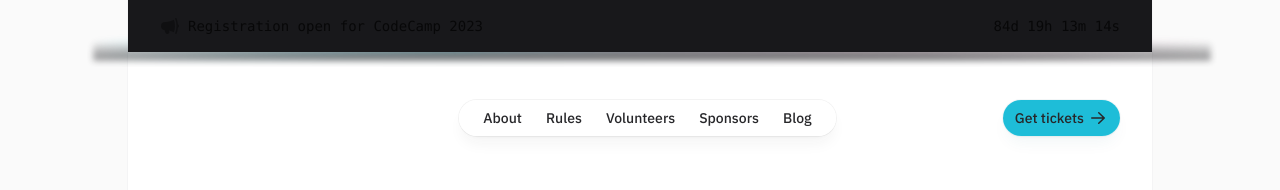
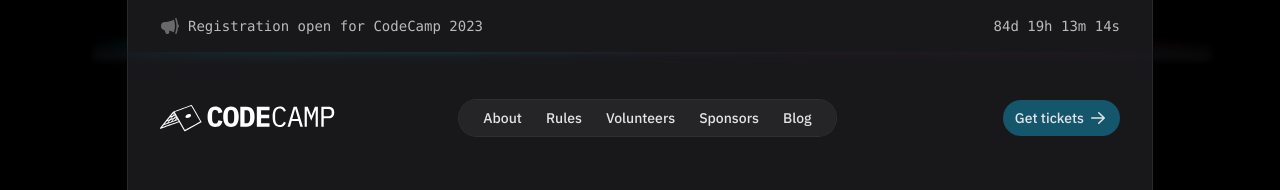
Before and after one commit to tech-threads/codecamp-website-new, a Next.js app: page / in a window 1280 px wide. Shown: the top 190 px of the page. Built offline with nearby package versions, Linux system fonts and the light colour scheme.

Commit message:
Dark mode colors only

```diff
--- a/src/components/button.js
+++ b/src/components/button.js
@@ -1,6 +1,6 @@
 export const Button = ({ className, href, children }) => (
   <a
-    className={`flex rounded-full bg-cyan-500/90 px-3 text-sm font-medium text-zinc-800 shadow-lg shadow-cyan-800/5 ring-1 ring-cyan-900/5 backdrop-blur dark:bg-cyan-800/90 dark:text-zinc-200 dark:ring-cyan/10 relative py-2 transition hover:text-cyan-500 dark:hover:text-cyan-400 h-9 ${className}`}
+    className={`flex rounded-full bg-cyan-800/90 px-3 text-sm font-medium text-zinc-200 ring-cyan/10 relative py-2 transition hover:text-cyan-400 h-9 ${className}`}
     href={href}
   >
     {children}
--- a/src/components/nav.js
+++ b/src/components/nav.js
@@ -12,7 +12,7 @@ export const Nav = () => (
         <Image src={logo} alt="Logo" height={32} />
       </Link>
     </div>
-    <nav className="flex rounded-full bg-white/90 px-3 text-sm font-medium text-zinc-800 shadow-lg shadow-zinc-800/5 ring-1 ring-zinc-900/5 backdrop-blur dark:bg-zinc-800/90 dark:text-zinc-200 dark:ring-white/10 mx-auto h-9">
+    <nav className="flex rounded-full bg-zinc-800/90 px-3 text-sm font-medium text-zinc-200 ring-1 ring-white/10 mx-auto h-9">
       <Link
         className="relative block px-3 py-2 transition hover:text-teal-500 dark:hover:text-teal-400 h-9"
         href="/"
@@ -20,25 +20,25 @@ export const Nav = () => (
         About
       </Link>
       <Link
-        className="relative block px-3 py-2 transition hover:text-teal-500 dark:hover:text-teal-400 h-9"
+        className="relative block px-3 py-2 transition hover:text-teal-400 h-9"
         href="/rules"
       >
         Rules
       </Link>
       <Link
-        className="relative block px-3 py-2 transition hover:text-teal-500 dark:hover:text-teal-400 h-9"
+        className="relative block px-3 py-2 transition hover:text-teal-400 h-9"
         href="/volunteers"
       >
         Volunteers
       </Link>
       <Link
-        className="relative block px-3 py-2 transition hover:text-teal-500 dark:hover:text-teal-400 h-9"
+        className="relative block px-3 py-2 transition hover:text-teal-400 h-9"
         href="/sponsors"
       >
         Sponsors
       </Link>
       <a
-        className="relative block px-3 py-2 transition hover:text-teal-500 dark:hover:text-teal-400 h-9"
+        className="relative block px-3 py-2 transition hover:text-teal-400 h-9"
         href="#"
       >
         Blog
--- a/src/pages/index.js
+++ b/src/pages/index.js
@@ -10,10 +10,10 @@ import { Nav } from "@/components/nav";
 
 export default function Home() {
   return (
-    <div className="min-h-screen flex bg-zinc-50 dark:bg-black">
+    <div className="min-h-screen flex bg-black text-white">
       <div className="flex w-full">
         <div className="inset-0 flex justify-center sm:px-8">
-          <div className="mx-24 pt-8 px-8 w-full bg-white ring-1 ring-zinc-100 dark:bg-zinc-900 dark:ring-zinc-300/20 pb-40">
+          <div className="mx-24 pt-8 px-8 w-full bg-zinc-900 ring-1 ring-zinc-300/20 pb-40">
             <TimerBanner targetDate={new Date("November 18, 2023")} />
             <Nav />
             <Hero
```
